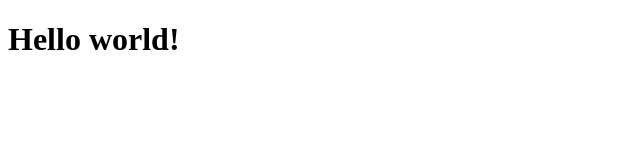
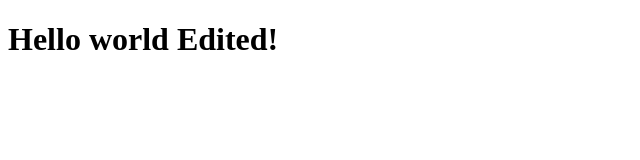
Before and after one commit to Oxunjon1029/johnnymax64, a plain HTML site: page index.html in a window 1280 px wide. Shown: the whole page, without its empty margins (0-640 px from the left). Drawn offline with Linux system fonts and the light colour scheme.

Commit message:
update index

```diff
--- a/index.html
+++ b/index.html
@@ -7,6 +7,6 @@
     <title>Document</title>
 </head>
 <body>
-    <h1>Hello world!</h1>
+    <h1>Hello world Edited!</h1>
 </body>
 </html>
```
